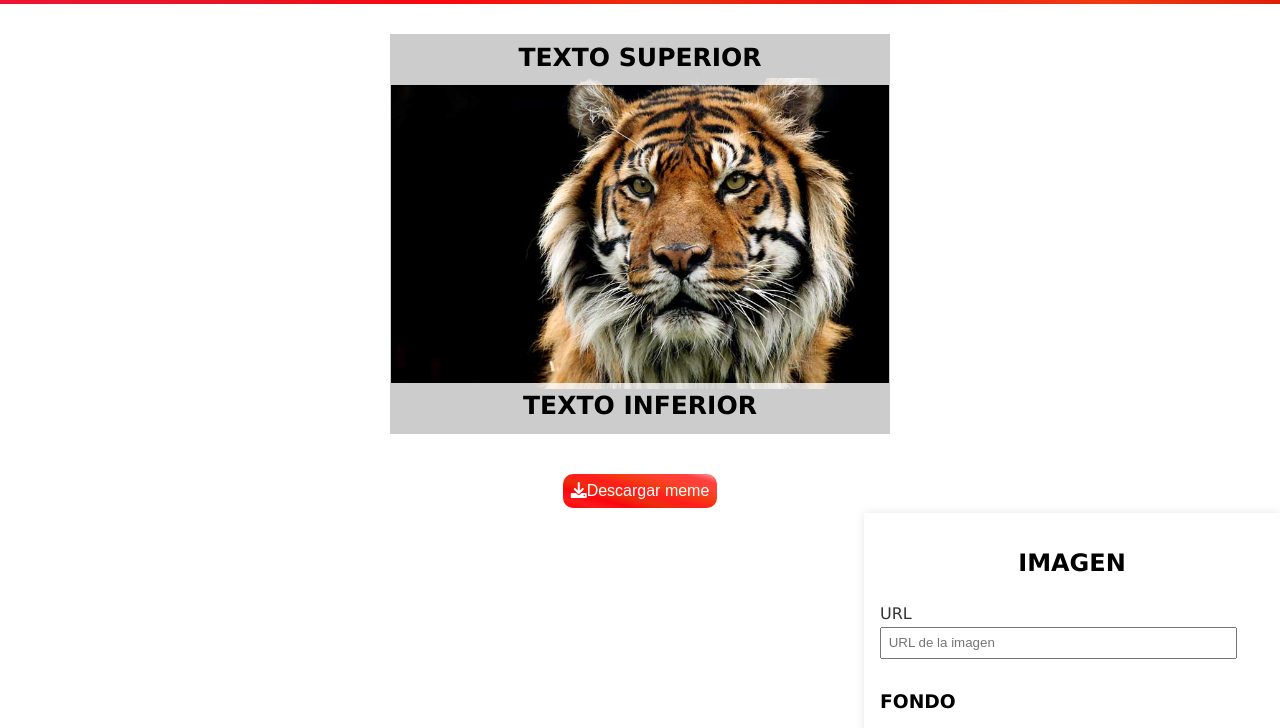
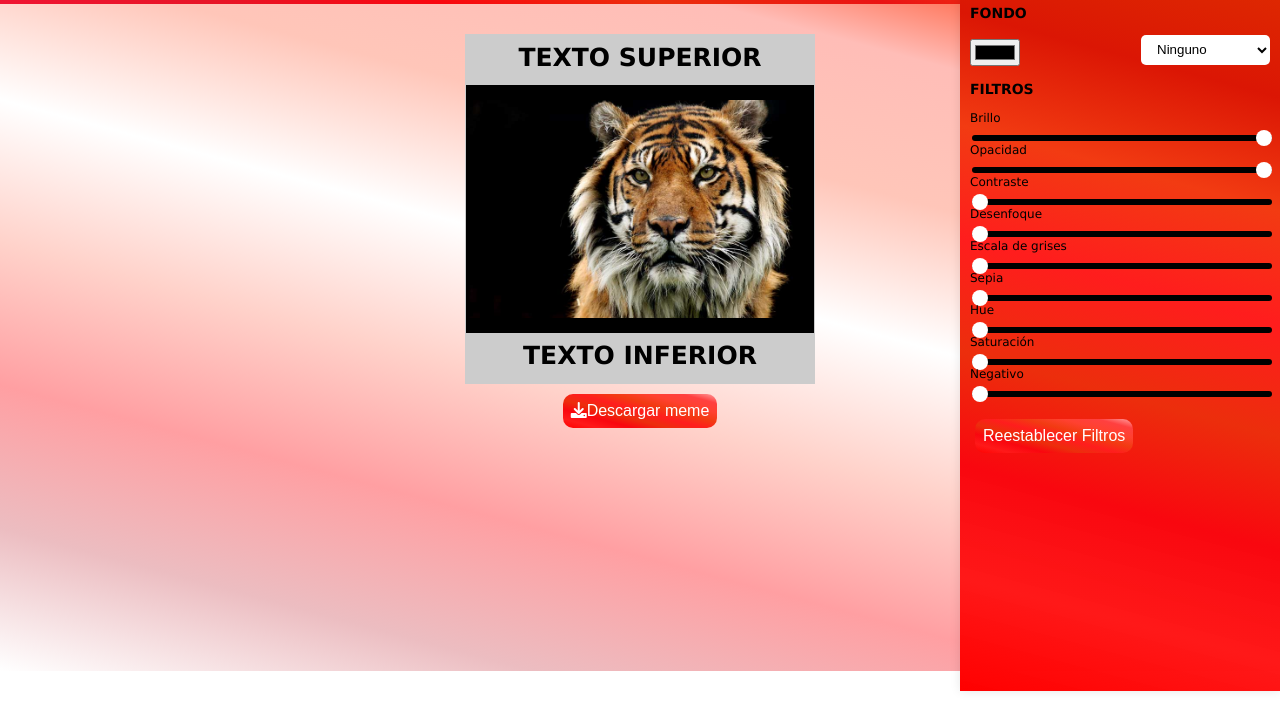
Before and after one commit to RebecaSalas/Editor-De-Memes, a plain HTML site: page index.html in a window 1280 px wide. Shown: the part 129-857 px from the top of the page. After the commit the page ends 800 px from the top, so only its background shows below. Drawn offline with nearby package versions, Linux system fonts and the light colour scheme.

Commit message:
:construction:

```diff
--- a/index.html
+++ b/index.html
@@ -41,16 +41,16 @@
         <header>
             <h1 class="generador">Generador de Memes</h1>
             <div class="panel-superior">
-                <button class="button-imagen" id="btn-imagen">
+                <button class="boton-imagen">
                     <i class="fa-regular fa-file-image"></i>Imagen
                 </button>
-                <button class="button-texto" id="btn-texto">
+                <button class="boton-texto">
                     <i class="fa-sharp fa-solid fa-font"></i>Texto
                 </button>
-                <button class="button-oscuro" id="btn-oscuro">
+                <button class="boton-oscuro">
                     <i class="fa-solid fa-lightbulb"></i>Modo oscuro
                 </button>
-                <button class="button-claro" id="btn-claro">
+                <button class="boton-claro" id="btn-claro">
                     <i class="fa-solid fa-lightbulb"></i>Modo claro
                 </button>
             </div>
@@ -78,10 +78,10 @@
         <!--PANEL DERECHO------>
         <aside>
             <!--SECCION IMAGEN--->
-            <section id="seccion-imagen">
+            <section class="panel-derecho">
                 <h2>IMAGEN</h2>
                 <!--URL IMAGEN-->
-                <div class="img-contenedor">
+                <div class="imagen-contenedor">
                     <label for="imagen-url">URL</label>
                     <input
                         type="url"
@@ -96,12 +96,11 @@
                         <input
                             type="color"
                             id="cambiar-fondo"
-                            value="#de2a01"
+                            value=""
                             name="cambiar color de fondo"
                         />
-                        <span id="color-fondo" aria-hidden="true">#de2a01</span>
                     </div>
-                    <select id="opcion-fondo">
+                    <select class="mezcla-fondo">
                         <option value="ninguno">Ninguno</option>
                         <option value="aclarar">Aclarar</option>
                         <option value="oscurecer">Oscurecer</option>
@@ -111,8 +110,8 @@
                     </select>
                 </div>
                 <!--FILTROS-->
-                <div class="filtros-contenedor"></div>
-                <h3>Filtros</h3>
+                <div class="filtros-contenedor">
+                    <h3>FILTROS</h3>
                     <label for="brillo">Brillo</label>
                     <input
                         type="range"
@@ -194,9 +193,15 @@
                         step="0.1"
                         value="0"
                     />
-                <button id="reestablecer-filtros">Reestablecer Filtros</button>
+                    <button class="reestablecer-filtros">
+                        Reestablecer Filtros
+                    </button>
+                </div>
             </section>
             <!--FIN SECCIÓN DE IMAGEN---->
+
+            <!--SECCIÓN DE TEXTO---->
+            <section class="panel-izquierdo"></section>
         </aside>
     </body>
 </html>
--- a/styles.css
+++ b/styles.css
@@ -6,7 +6,7 @@ html, body {
 
 body {
   font-family: 'Lucida Sans', 'Lucida Sans Regular', 'Lucida Grande', 'Lucida Sans Unicode', Geneva, Verdana, sans-serif;
-  /* background-image: linear-gradient(195deg, #fdfbfb 0, #ff2f00 12.5%, #ffbdb7 25%, #ffc6b9 37.5%, #ffffff 50%, #ffd2ca 62.5%, #ff9fa2 75%, #ecbdc1 87.5%, #ffffff 100%); */
+  background-image: linear-gradient(195deg, #fdfbfb 0, #ff2f00 12.5%, #ffbdb7 25%, #ffc6b9 37.5%, #ffffff 50%, #ffd2ca 62.5%, #ff9fa2 75%, #ecbdc1 87.5%, #ffffff 100%);
 }
 
 /*PANEL SUPERIOR*/
@@ -32,10 +32,6 @@ header{
   margin-top: -15px;
 }
 
-.panel-superior :hover {
-  transform: scale(1.2);
-  /* border: 1px solid; */
-}
 
 button {
   margin: 5px;
@@ -46,6 +42,11 @@ button {
   background-image: linear-gradient(195deg, #ffa0a0 0, #ff4040 12.5%, #ff4130 25%, #f23b12 37.5%, #ff1d1d 50%, #ec2e0c 62.5%, #f9070f 75%, #ff1515fa 87.5%, #ff0000 100%);
   font-size: 16px;
   }
+
+  .panel-superior :hover {
+    transform: scale(1.2);
+  }
+
 /* FIN DEL PANEL SUPERIOR */
 
 /*CUADRO EDITOR DE IMAGEN*/
@@ -64,8 +65,8 @@ button {
   align-items: center;
   padding: 0 20px;
   width: 100%;
-  max-width: 500px;
-  height: 400px;
+  max-width: 350px;
+  height: 350px;
   margin-top: 30px;
   background-image: url("imagenes/tigre.jpg"); /* Imagen de marcador */
   background-size: contain;
@@ -104,7 +105,7 @@ button {
 
 /* Estilo para el botón de descarga */
 .descargar {
-  margin-top: 40px;
+  margin-top: 10px;
   color: white;
 }
 
@@ -113,75 +114,102 @@ button {
 }
 /*FIN DEL CUADRO EDITOR DE IMAGEN*/
 
-aside {
-  width: 30%;
-  padding: 1em;
-  background-color: #fff;
-  box-shadow: 0 0 10px rgba(0,0,0,0.1);
-  margin-left: auto; /* Mueve el panel al lado derecho */
+/*PANEL DERECHO*/
+.panel-derecho {
+  position: fixed;
+  top: 0;
+  right: 0;
+  background-image: linear-gradient(195deg, #ff0000 0, #de2a01 12.5%, #db1604 25%, #f23b12 37.5%, #ff1d1d 50%, #ec2e0c 62.5%, #f9070f 75%, #ff1515fa 87.5%, #ff0000 100%);
+  height: 100vh;
+  width: 300px;
+  font-size: 10px;
+  padding: 10px 10px;
+  box-shadow: 0 0 10px rgba(0, 0, 0, 0.1);
 }
 
-#seccion-imagen h2 {
+.panel-derecho h2 {
   text-align: center;
   color: #000;
+  font-size: 16px;
 }
 
-#seccion-imagen h3 {
-  text-align: left;
-  color: #000;
-  margin-top: 1em;
+/*URL IMAGEN*/
+.imagen-contenedor {
+  display: flex;
+  flex-direction: column;
+  font-size: 14px;
 }
 
-.img-contenedor,
+#imagen-url {
+  border-radius: 5px;
+  border: none;
+  width: 100%;
+  height: 30px;
+}
+
+.imagen-contenedor label{
+  margin: 10px 0;
+  font-weight: bold;
+  font-size: 14px;
+}
+
+/*FONDO*/
+.panel-derecho h3 {
+  margin-top: 10px;
+  font-size: 14px;
+}
+
 .fondo-contenedor {
   display: flex;
-  flex-direction: column;
-  align-items: flex-start;
+  justify-content: space-between;
+  align-items: center;
 }
 
-.img-contenedor label,
-.fondo-contenedor label {
-  display: block;
-  margin: 0.5em 0 0.2em;
-  color: #333;
-  text-align: left;
+.mezcla-fondo {
+  width: 43%;
+  height: 30px;
+  background-color: white;
+  border-radius: 5px;
+  border: none;
+  padding: 6px 12px;
+  margin-bottom: 6px;
 }
 
-.img-contenedor input[type="url"],
-.fondo-contenedor input[type="color"],
-.fondo-contenedor select {
-  width: calc(100% - 2em);
-  padding: 0.5em;
-  margin-bottom: 1em;
-  box-sizing: border-box;
+/*Filtros*/
+.panel-derecho .filtro{
+  display: flex;
+  flex-direction: column;
+  margin: 10px 0;
 }
 
-.fondo {
-  display: flex;
-  align-items: center;
-  margin-bottom: 1em;
+.filtros-contenedor label{
+  font-size: 12px;
 }
 
-.fondo input[type="color"],
-#opcion-fondo {
-  width: 48%;
+
+input[type="range"] {
+  appearance: none;
+  width: 100%;
+  background-color: black;
+  border-radius: 10px;
+  height: 6px;
+  margin-top: 10px;
 }
 
-#opcion-fondo {
-  margin-left: 2%;
+input[type='range']::-webkit-slider-thumb {
+  -webkit-appearance: none;
+  background: white;
+  border-radius: 50%;
+  cursor: pointer;
+  height: 16px;
+  width: 16px;
 }
 
-/* Estilo para los filtros */
-#seccion-imagen label {
-  display: block;
-  margin: 0.5em 0 0.2em;
-  color: #333;
-  text-align: left;
+.reestablecer-filtros {
+  margin-top: 20px;
 }
 
-#seccion-imagen input[type="range"] {
-  width: 100%;
-  padding: 0.5em;
-  margin-bottom: 1em;
-  box-sizing: border-box;
+.descargar:hover {
+  transform: scale(1.2);
 }
+/*FIN DEL PANEL DERECHO*/
```
Lines whose indentation alone changed are shown as unchanged.
